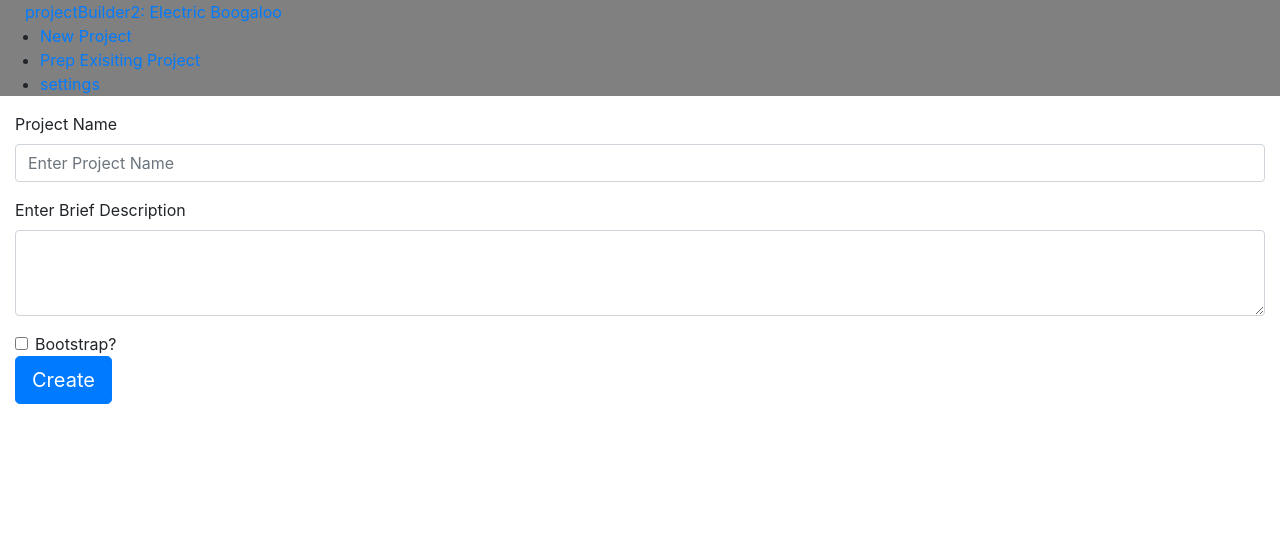
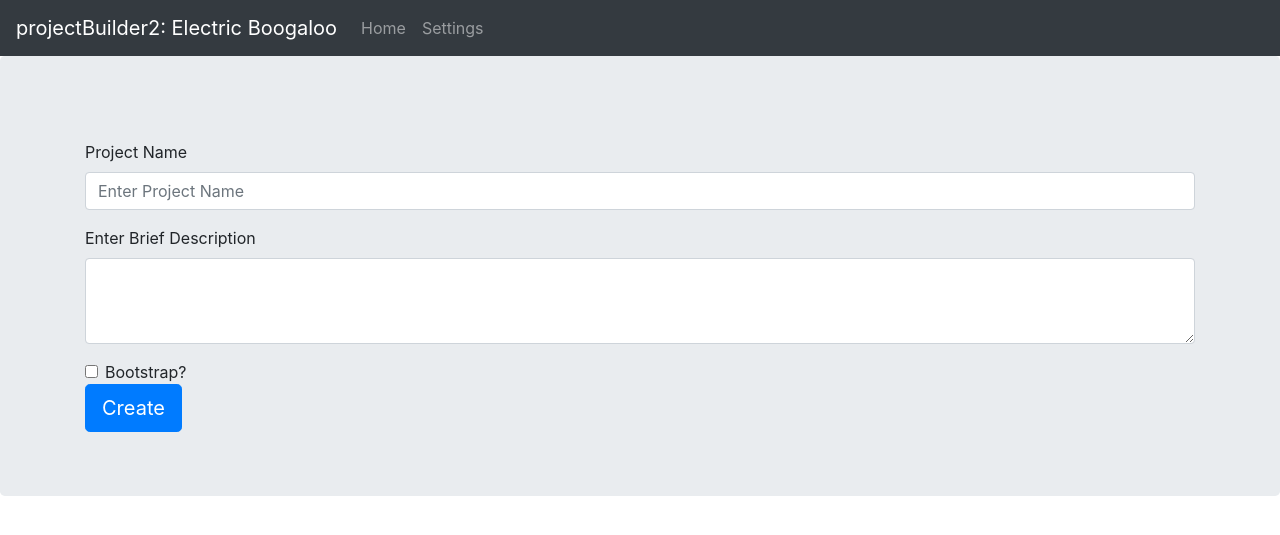
Before and after one commit to deanralph/projectBuilder, a Flask app: page / in a window 1280 px wide. Shown: the top 535 px of the page. Run offline with Flask 2, Linux system fonts and the light colour scheme; some libraries are stand-ins or nearby versions.

Commit message:
updated layout to match universally

```diff
--- a/templates/index.html
+++ b/templates/index.html
@@ -4,7 +4,8 @@
 
 {% block body %}
 
-<div class="container-fluid">
+<div class="jumbotron">
+    <div class="container" style="margin-top: 20px;">
         <form>
             <div class="form-group">
                 <label for="exampleFormControlInput1">Project Name</label>
@@ -21,5 +22,6 @@
             <button type="button" class="btn btn-primary btn-lg">Create</button>
         </form>
     </div>
+</div>
 
 {% endblock %}
--- a/templates/layout.html
+++ b/templates/layout.html
@@ -11,16 +11,19 @@
 
 <body>
 
-    <nav>
-        <div class="nav-wrapper" style="background-color: grey;">
-          <a href="#" class="brand-logo" style="padding-left: 25px;">projectBuilder2: Electric Boogaloo</a>
-          <ul id="nav-mobile" class="right hide-on-med-and-down" style="padding-right: 25px;">
-            <li><a href="/">New Project</a></li>
-            <li><a href="prep">Prep Exisiting Project</a></li>
-            <li><a href="settings">settings</a></li>
-          </ul>
+  <nav class="navbar navbar-expand-lg navbar-dark bg-dark">
+    <a class="navbar-brand" href="#">projectBuilder2: Electric Boogaloo</a>
+    <button class="navbar-toggler" type="button" data-toggle="collapse" data-target="#navbarNavAltMarkup"
+        aria-controls="navbarNavAltMarkup" aria-expanded="false" aria-label="Toggle navigation">
+        <span class="navbar-toggler-icon"></span>
+    </button>
+    <div class="collapse navbar-collapse" id="navbarNavAltMarkup">
+        <div class="navbar-nav">
+            <a class="nav-item nav-link" href="/">Home</a>
+            <a class="nav-item nav-link" href="/settings">Settings</a>
         </div>
-	</nav>
+    </div>
+</nav>
 
 		{% block body %}{% endblock %}
 
```
Also changed, not shown: templates/settings.html (+5 -12 lines), main.py (line endings or trailing spaces). Lines whose indentation alone changed are shown as unchanged.
